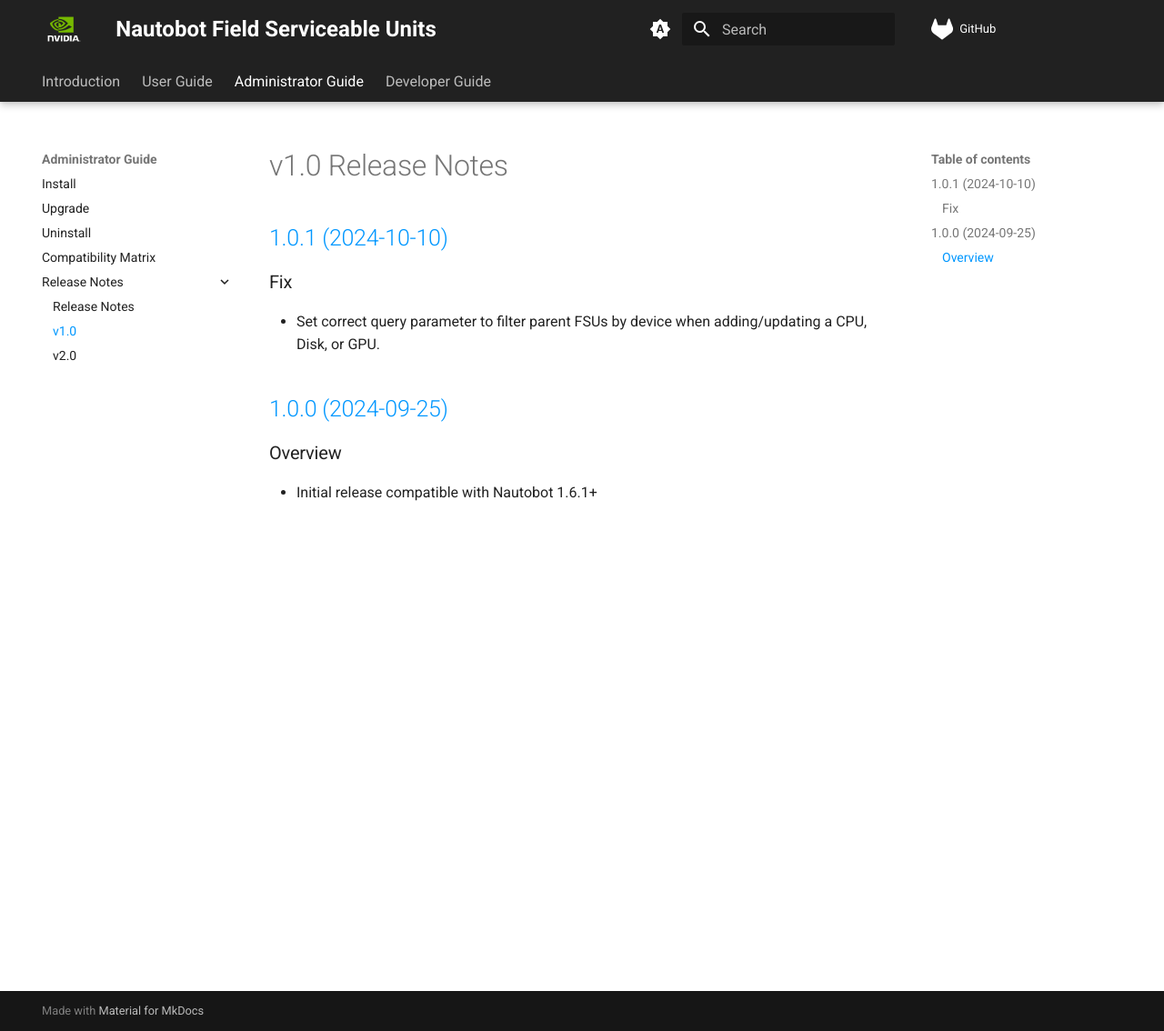
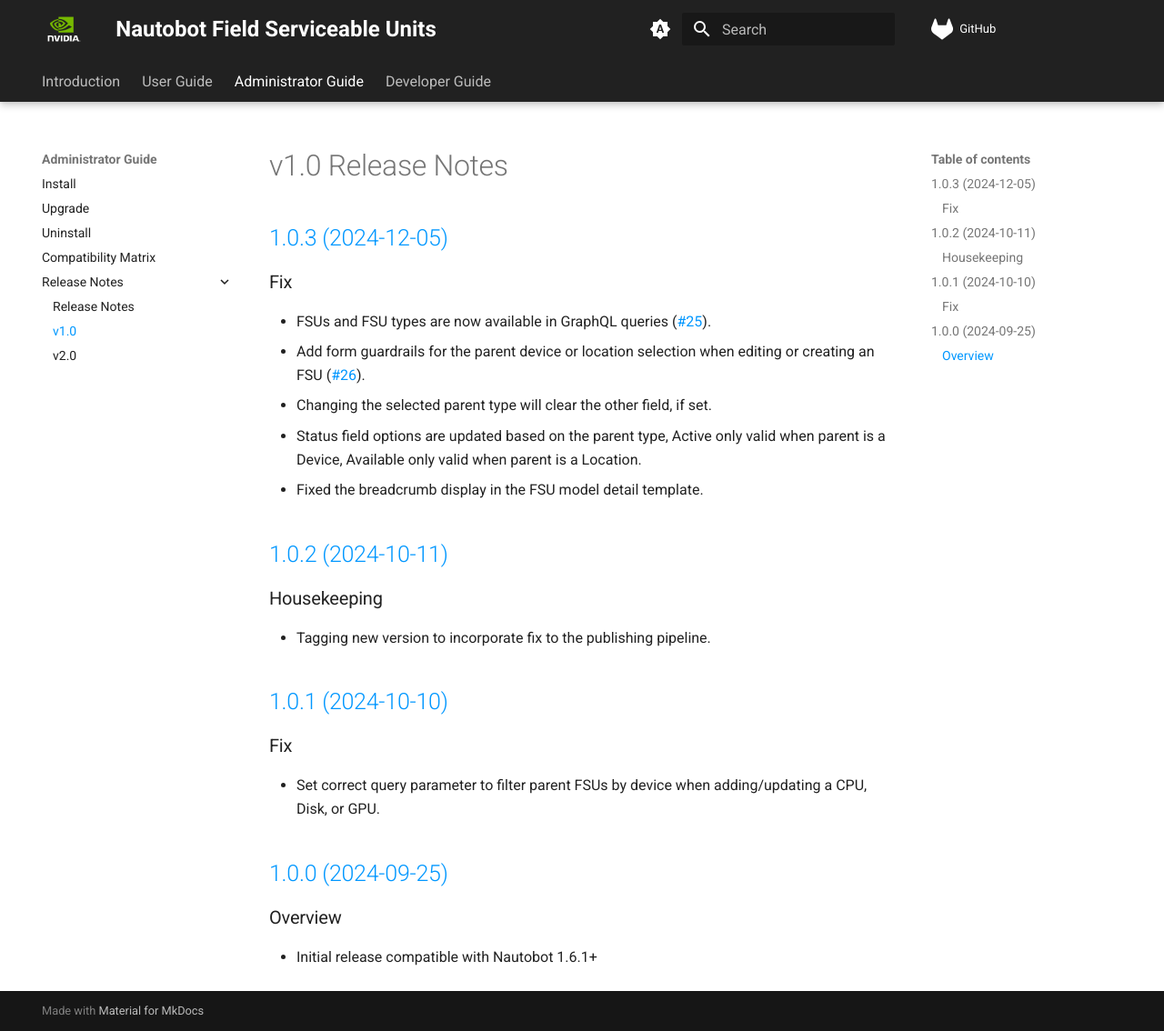
Before and after one commit to NVIDIA/nautobot-app-fsus, an MkDocs documentation site: the page built from docs/admin/release_notes/version_1.0.md, in a window 1280 px wide and 1134 px high. Shown: the whole window at 91% size. Built offline with MkDocs 1.6.1 and Material for MkDocs 9.7.7, drawn with Linux system fonts in a browser that asks for light colours; comment, search, counter and statistics services are not loaded.

Commit message:
Set version and update release notes for v2.0.2
Signed-off-by: Mark Troyer <mtroyer@nvidia.com>

```diff
--- a/docs/admin/release_notes/version_1.0.md
+++ b/docs/admin/release_notes/version_1.0.md
@@ -1,4 +1,20 @@
 # v1.0 Release Notes
+
+## [1.0.3 (2024-12-05)](https://github.com/NVIDIA/nautobot-app-fsus/releases/tag/v1.0.3)
+
+### Fix
+
+- FSUs and FSU types are now available in GraphQL queries ([#25](https://github.com/NVIDIA/nautobot-app-fsus/issues/25)).
+- Add form guardrails for the parent device or location selection when editing or creating an FSU ([#26](https://github.com/NVIDIA/nautobot-app-fsus/issues/26)).
+  - Changing the selected parent type will clear the other field, if set.
+  - Status field options are updated based on the parent type, Active only valid when parent is a Device, Available only valid when parent is a Location.
+- Fixed the breadcrumb display in the FSU model detail template.
+
+## [1.0.2 (2024-10-11)](https://github.com/NVIDIA/nautobot-app-fsus/releases/tag/v1.0.2)
+
+### Housekeeping
+
+- Tagging new version to incorporate fix to the publishing pipeline.
 
 ## [1.0.1 (2024-10-10)](https://github.com/NVIDIA/nautobot-app-fsus/releases/tag/v1.0.1)
 
--- a/pyproject.toml
+++ b/pyproject.toml
@@ -1,6 +1,6 @@
 [tool.poetry]
 name = "nautobot-fsus"
-version = "2.0.2a0"
+version = "2.0.2"
 description = "Field Serviceable Units for Nautobot"
 authors = ["Mark Troyer <mtroyer@nvidia.com>"]
 maintainers = ["Mark Troyer <mtroyer@nvidia.com>"]
```
Also changed, not shown: docs/admin/release_notes/version_2.0.md (+10 -0 lines).
